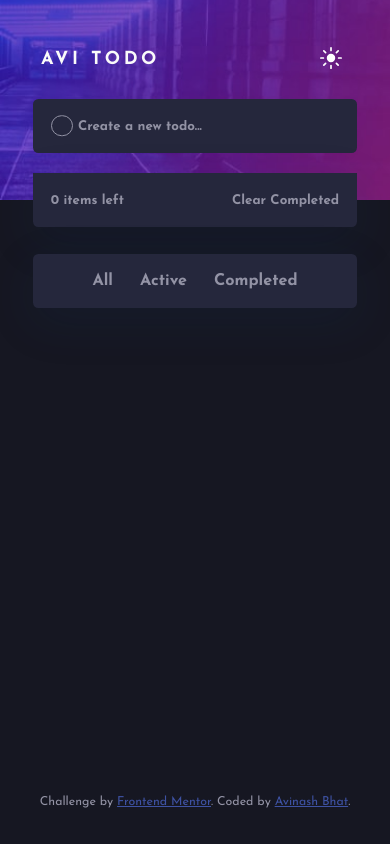
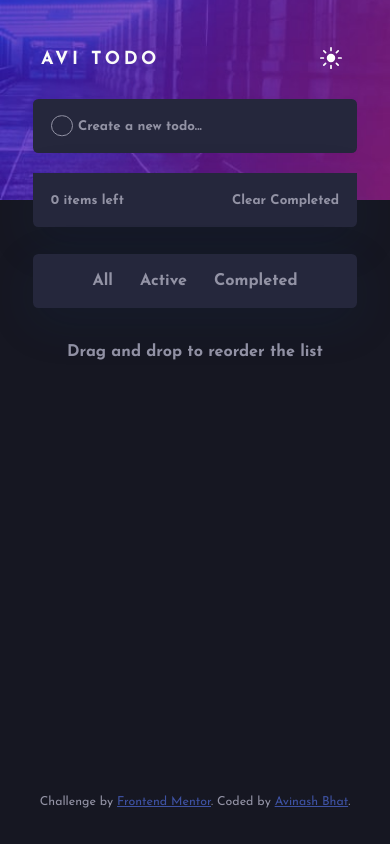
Before and after one commit to AviPat/todo-list, a React (Create React App) app: page / in a window 390 px wide. Built offline with nearby package versions, Linux system fonts and the light colour scheme.

Commit message:
Mobile fixes

```diff
--- a/src/styles/_Content.scss
+++ b/src/styles/_Content.scss
@@ -10,7 +10,7 @@
         z-index: 1;
 
         @media screen and (max-width: 1024px) {
-            position: relative;
+            position: inherit;
             margin-top: 2rem;
         }
     }
```
